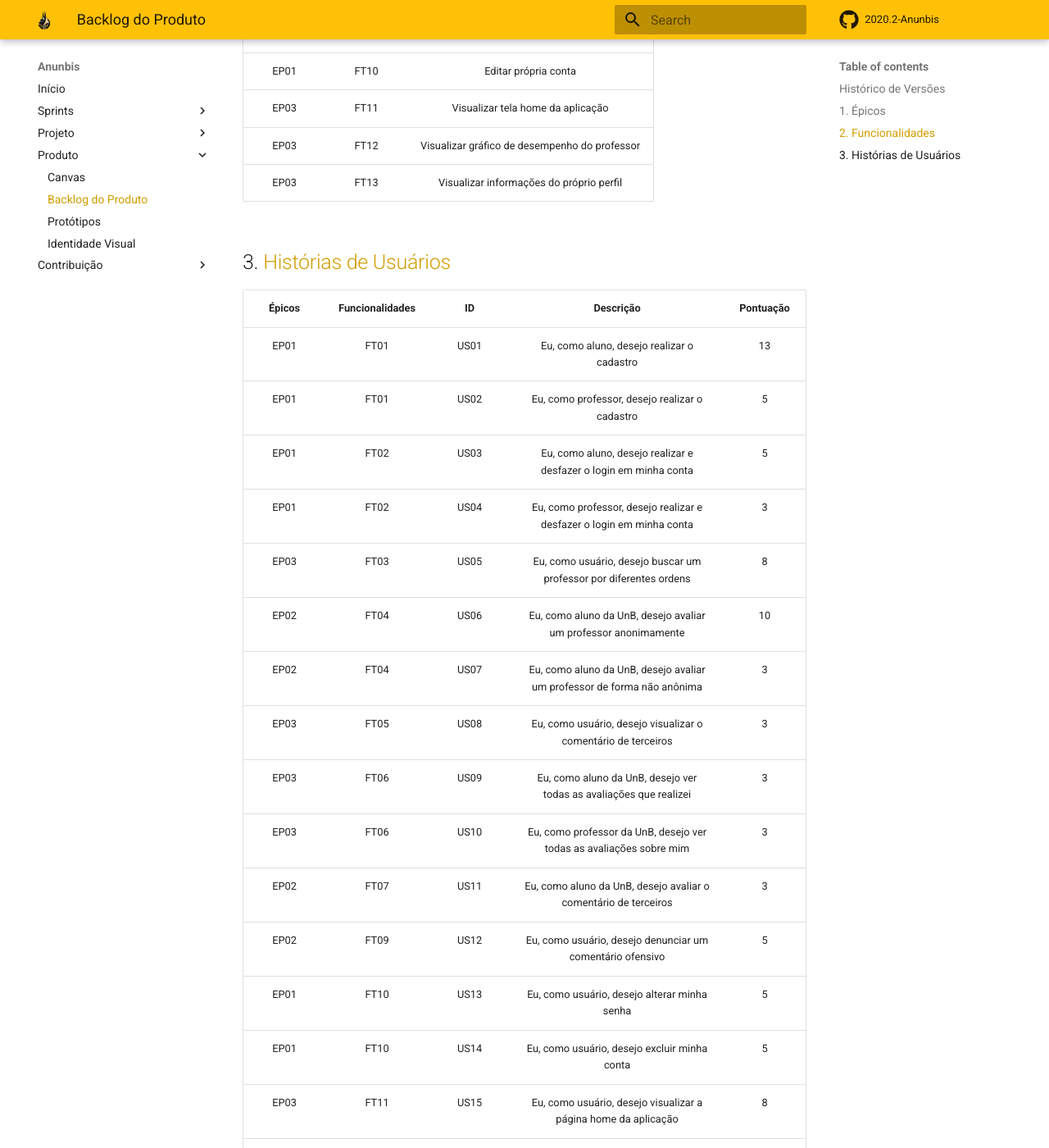
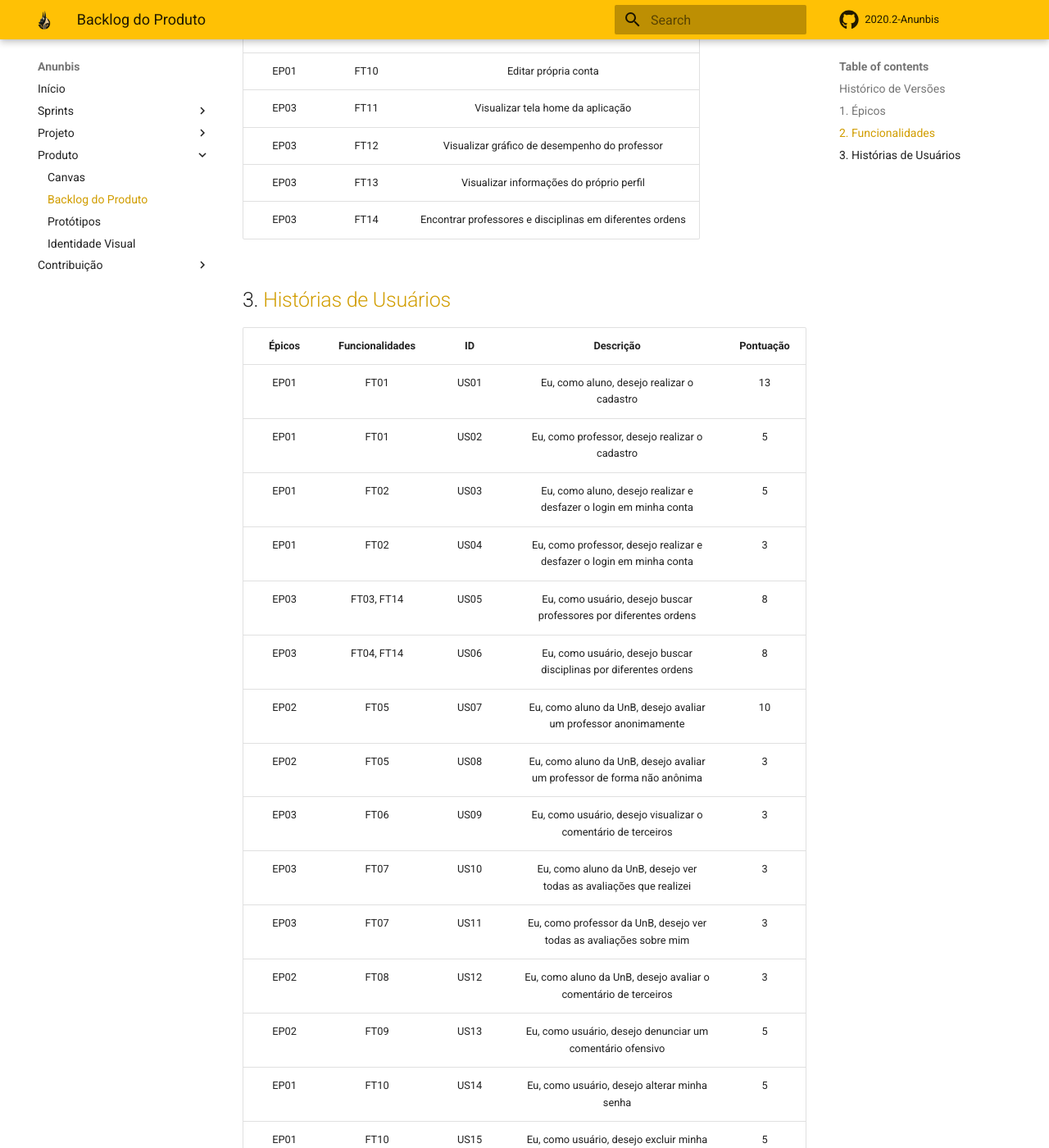
Before and after one commit to fga-eps-mds/2020.2-Anunbis, an MkDocs documentation site: the page built from docs/produto/backlog.md, in a window 1280 px wide and 1400 px high, scrolled down 1378 px. Shown: the whole window at 82% size. Built offline with MkDocs 1.6.1 and Material for MkDocs 9.7.7, drawn with Linux system fonts in a browser that asks for light colours; comment, search, counter and statistics services are not loaded; some of the changed text lies outside the part shown.

Commit message:
(#178) Adicionando US e funcionalidade sobre pesquisa de disciplinas

```diff
--- a/docs/produto/backlog.md
+++ b/docs/produto/backlog.md
@@ -25,16 +25,18 @@ Data|Versão|Descrição|Autor
 |EP01|FT01|Cadastro de usuário|
 |EP01|FT02|Login de usuário|
 |EP03|FT03|Encontrar professor em pesquisa|
-|EP02|FT04|Avaliação dos professores|
-|EP03|FT05|Ver avaliações de outros usuários|
-|EP03|FT06|Ver avaliações feitas ou recebidas|
-|EP02|FT07|Concordar ou discordar de avaliações|
-|EP03|FT08|Visualizar ranking de professores|
+|EP03|FT04|Encontrar disciplina em pesquisa|
+|EP02|FT05|Avaliação dos professores|
+|EP03|FT06|Ver avaliações de outros usuários|
+|EP03|FT07|Ver avaliações feitas ou recebidas|
+|EP02|FT08|Concordar ou discordar de avaliações|
 |EP02|FT09|Denunciar um comentário|
 |EP01|FT10|Editar própria conta|
 |EP03|FT11|Visualizar tela home da aplicação|
 |EP03|FT12|Visualizar gráfico de desempenho do professor|
 |EP03|FT13|Visualizar informações do próprio perfil|
+|EP03|FT14|Encontrar professores e disciplinas em diferentes ordens|
+
 
 
 ## 3. <a name="3">Histórias de Usuários</a>
@@ -45,16 +47,17 @@ Data|Versão|Descrição|Autor
 |EP01|FT01|US02|Eu, como professor, desejo realizar o cadastro|5|
 |EP01|FT02|US03|Eu, como aluno, desejo realizar e desfazer o login em minha conta|5|
 |EP01|FT02|US04|Eu, como professor, desejo realizar e desfazer o login em minha conta|3|
-|EP03|FT03|US05|Eu, como usuário, desejo buscar um professor por diferentes ordens|8|
-|EP02|FT04|US06|Eu, como aluno da UnB, desejo avaliar um professor anonimamente|10|
-|EP02|FT04|US07|Eu, como aluno da UnB, desejo avaliar um professor de forma não anônima|3|
-|EP03|FT05|US08|Eu, como usuário, desejo visualizar o comentário de terceiros|3|
-|EP03|FT06|US09|Eu, como aluno da UnB, desejo ver todas as avaliações que realizei|3|
-|EP03|FT06|US10|Eu, como professor da UnB, desejo ver todas as avaliações sobre mim|3|
-|EP02|FT07|US11|Eu, como aluno da UnB, desejo avaliar o comentário de terceiros|3|
-|EP02|FT09|US12|Eu, como usuário, desejo denunciar  um comentário ofensivo |5|
-|EP01|FT10|US13|Eu, como usuário, desejo alterar minha senha|5|
-|EP01|FT10|US14|Eu, como usuário, desejo excluir minha conta|5|
-|EP03|FT11|US15|Eu, como usuário, desejo visualizar a página home da aplicação|8|
-|EP03|FT12|US16|Eu, como professor, desejo visualizar o meu gráfico de desempenho|3|
-|EP03|FT13|US17|Eu, como usuário, desejo visualizar informações sobre o meu perfil|3|
+|EP03|FT03, FT14|US05|Eu, como usuário, desejo buscar professores por diferentes ordens|8|
+|EP03|FT04, FT14|US06|Eu, como usuário, desejo buscar disciplinas por diferentes ordens|8|
+|EP02|FT05|US07|Eu, como aluno da UnB, desejo avaliar um professor anonimamente|10|
+|EP02|FT05|US08|Eu, como aluno da UnB, desejo avaliar um professor de forma não anônima|3|
+|EP03|FT06|US09|Eu, como usuário, desejo visualizar o comentário de terceiros|3|
+|EP03|FT07|US10|Eu, como aluno da UnB, desejo ver todas as avaliações que realizei|3|
+|EP03|FT07|US11|Eu, como professor da UnB, desejo ver todas as avaliações sobre mim|3|
+|EP02|FT08|US12|Eu, como aluno da UnB, desejo avaliar o comentário de terceiros|3|
+|EP02|FT09|US13|Eu, como usuário, desejo denunciar  um comentário ofensivo |5|
+|EP01|FT10|US14|Eu, como usuário, desejo alterar minha senha|5|
+|EP01|FT10|US15|Eu, como usuário, desejo excluir minha conta|5|
+|EP03|FT11|US16|Eu, como usuário, desejo visualizar a página home da aplicação|8|
+|EP03|FT12|US17|Eu, como professor, desejo visualizar o meu gráfico de desempenho|3|
+|EP03|FT13|US18|Eu, como usuário, desejo visualizar informações sobre o meu perfil|3|
```
